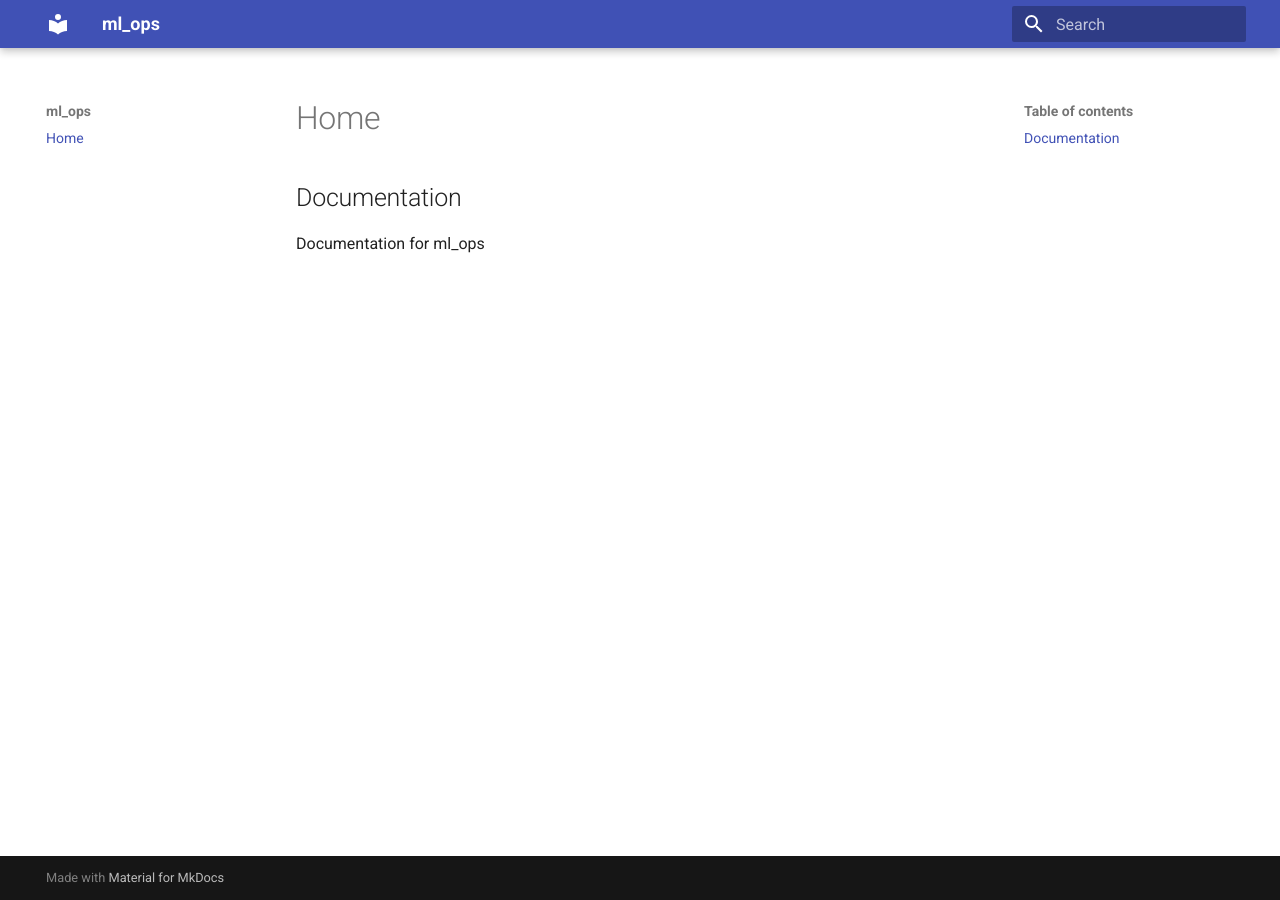
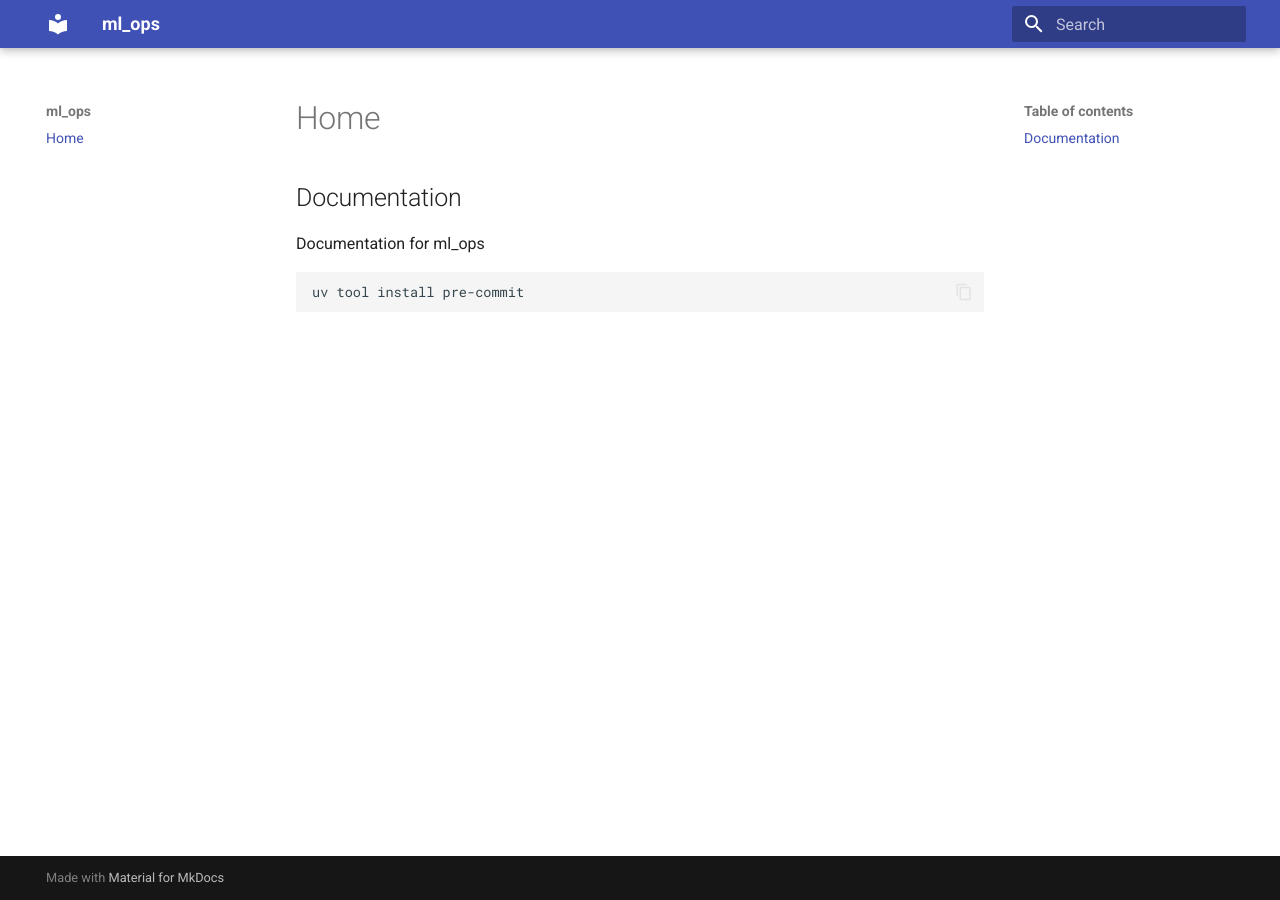
Before and after one commit to Apros7/ml_ops_project, an MkDocs documentation site: the page built from docs/source/index.md, in a window 1280 px wide. Built offline with MkDocs 1.6.1 and Material for MkDocs 9.7.7, drawn with Linux system fonts in a browser that asks for light colours.

Commit message:
install precommit, run ruff

````diff
--- a/docs/source/index.md
+++ b/docs/source/index.md
@@ -1,3 +1,7 @@
 ## Documentation
 
 Documentation for ml_ops
+
+```python
+uv tool install pre-commit
+```
````
Also changed, not shown: 1 other file.
